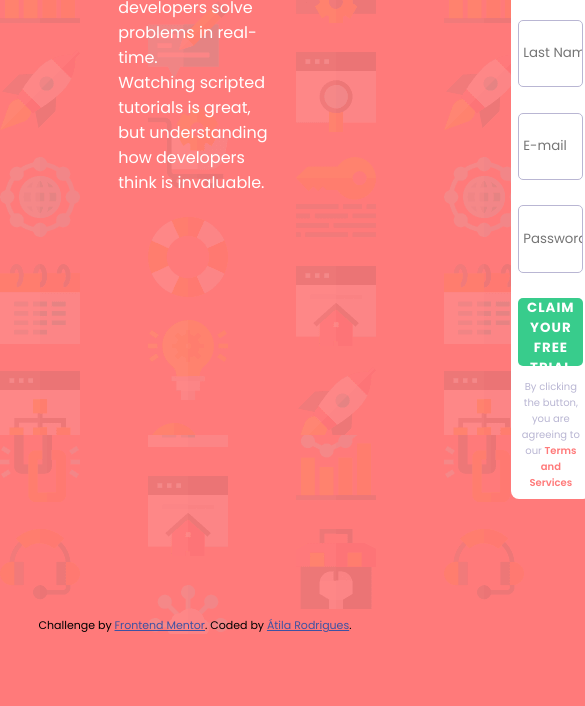
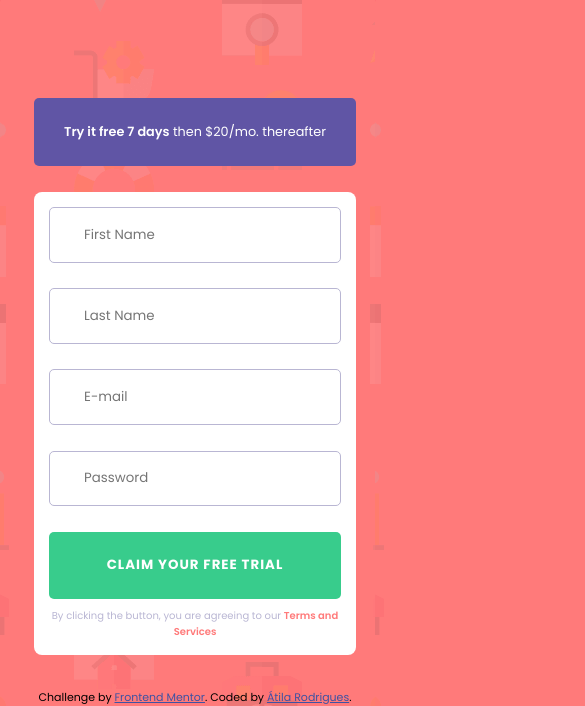
Before and after one commit to atilara/intro-component-with-signup-form, a plain HTML site: page index.html in a window 390 px wide. Shown: the part 365-1071 px from the top of the page, 585 px wide, since content can reach past the window. Before the commit the page ends 999 px from the top, so only its background shows below. Drawn offline with Linux system fonts and the light colour scheme.

Commit message:
Added basic responsiveness and deployed the website

```diff
--- a/css/style.css
+++ b/css/style.css
@@ -14,13 +14,13 @@ body {
 .container {
     display: grid;
     grid-template-columns: 1fr 1fr;
-    grid-template-areas: "intro form";
+    grid-template-areas: "intro form" "footer footer";
 }
 
 .introduction {
     grid-area: intro;
     color: white;
-    padding: 14vh;
+    padding: 20vh;
 }
 
 .form {
@@ -51,7 +51,7 @@ form {
 
 form > input {
     width: 100%;
-    height: 8vh;
+    padding: 2vh 2vh 2vh 4vh;
     margin-bottom: 3vh;
     border: 1px solid hsl(246, 25%, 77%);
     border-radius: 5px;
@@ -62,10 +62,6 @@ form > input:focus {
     outline: none !important;
     border: 1px solid black;
     transition: .2s;
-}
-
-form > input::placeholder {
-    padding-left: 1vw;
 }
 
 form > button {
@@ -91,6 +87,10 @@ form > button {
     color:  hsl(0, 100%, 74%);
 }
 
+footer {
+    grid-area: footer;
+}
+
 .attribution {
     font-size: 11px;
     text-align: center;
@@ -99,3 +99,28 @@ form > button {
 .attribution a {
     color: hsl(228, 45%, 44%);
 }
+
+@media only screen and (max-width: 700px) {
+    body {
+        background-image: url(../images/bg-intro-mobile.png);
+    }
+
+    .container {
+        grid-template-columns: 1fr;
+        grid-template-areas: "intro" "form" "footer";
+    }
+
+    .introduction {
+        padding: 8vh;
+        text-align: center;
+    }
+
+    .form {
+        padding: 4vh;
+    }
+
+    form {
+        padding: 4vw;
+    }
+
+}
--- a/index.html
+++ b/index.html
@@ -20,21 +20,22 @@
 		</div>
 		<div class="form">
 			<p class="try-it"><span>Try it free 7 days</span> then $20/mo. thereafter</p>
-			<form action="post">
-				<input type="text" placeholder="First Name"> <br>
-				<input type="text" placeholder="Last Name"> <br>
-				<input type="email" name="" id="email" placeholder="E-mail"> <br>
-				<input type="password" name="" id="password" placeholder="Password"> <br>
+			<form>
+				<input id="firstName" type="text" placeholder="First Name">
+				<input id="lastName" type="text" placeholder="Last Name">
+				<input id="email" type="email" placeholder="E-mail">
+				<input id="password" type="password" placeholder="Password">
 				<button type="submit">CLAIM YOUR FREE TRIAL</button>
 				<p class="sub-text">By clicking the button, you are agreeing to our <span>Terms and Services</span> </p>
 			</form>
 		</div>
+		<footer>
+			<p class="attribution">
+				Challenge by <a href="https://www.frontendmentor.io?ref=challenge" target="_blank">Frontend Mentor</a>.
+				Coded by <a href="https://www.github.com/atilara" target="_blank">Átila Rodrigues</a>.
+			</p>
+		</footer>
 	</div>
-	<footer>
-		<p class="attribution">
-			Challenge by <a href="https://www.frontendmentor.io?ref=challenge" target="_blank">Frontend Mentor</a>.
-			Coded by <a href="https://www.github.com/atilara" target="_blank">Átila Rodrigues</a>.
-		</p>
-	</footer>
+
 </body>
 </html>
```
Also changed, not shown: 1 other file.
